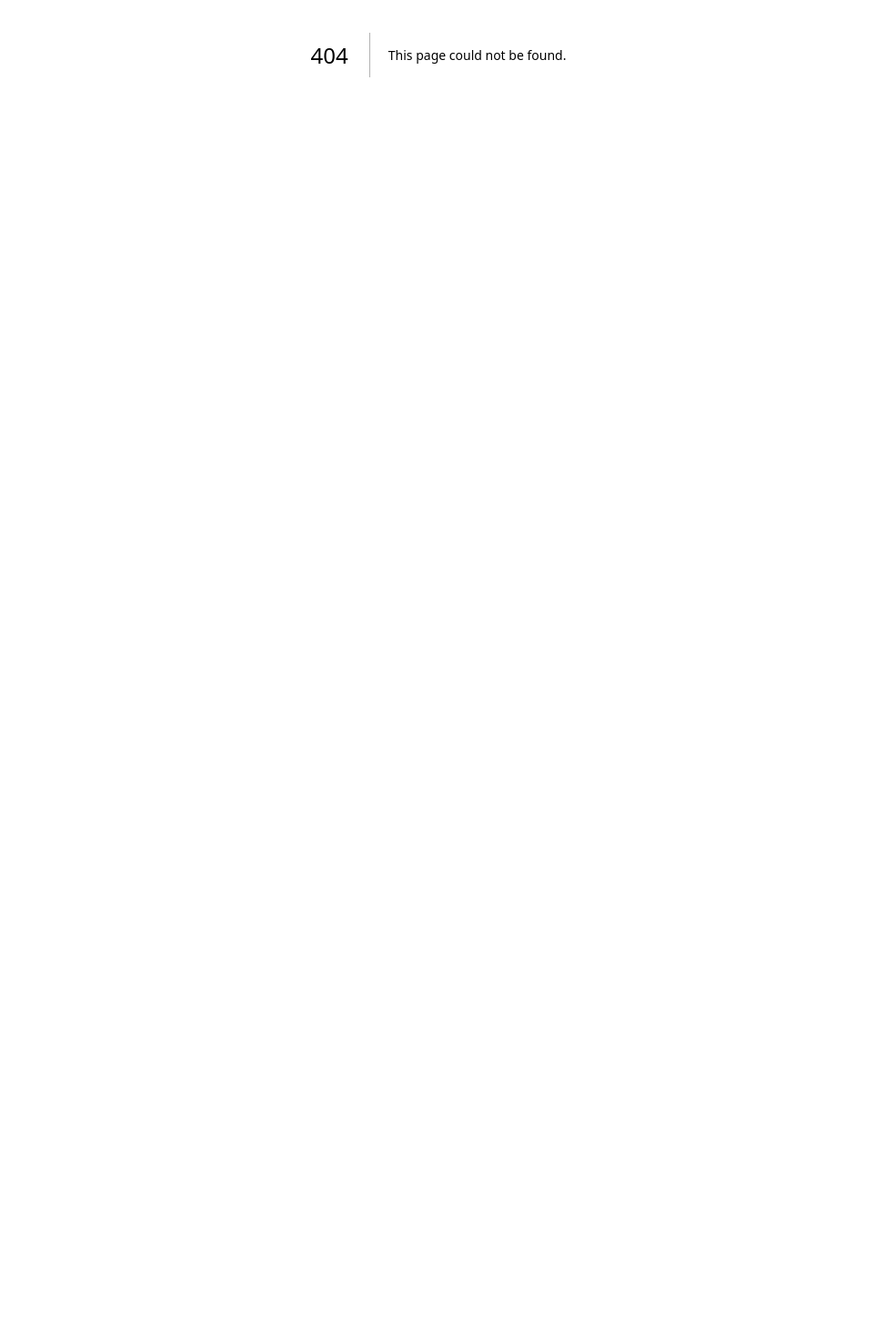
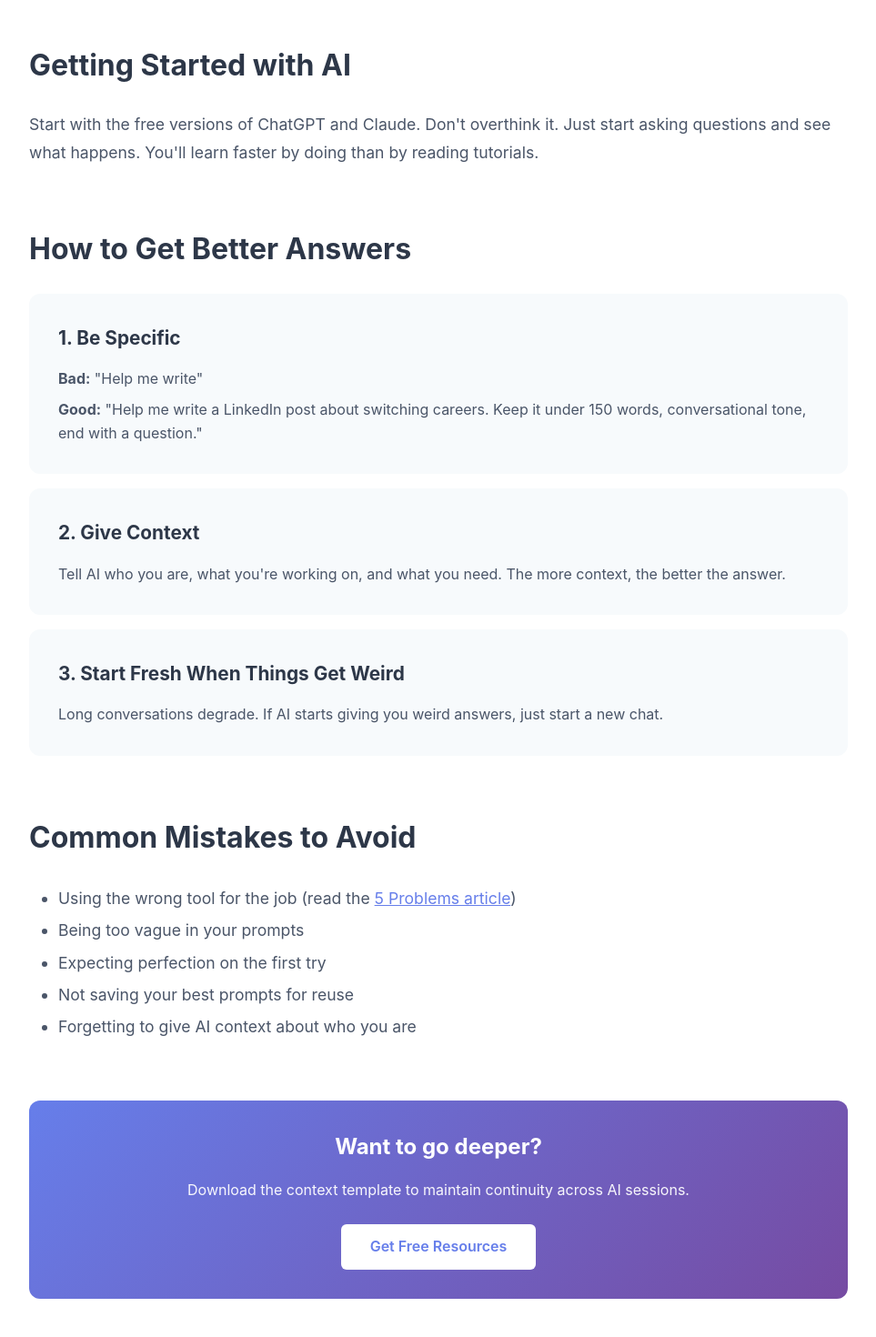
Before and after one commit to givemetheballai-debug/Buildwithjamie, a Next.js app: page /resources/explainers in a window 1280 px wide. Before the commit this address had no page. Shown: the part 340-1810 px from the top of the page at 91% size, without its empty margins (158-1121 px from the left). Before the commit the page ends 800 px from the top, so only its background shows below. Built offline with nearby package versions, Linux system fonts and the light colour scheme.

Commit message:
Add files via upload

```diff
--- /dev/null
+++ b/app/resources/explainers/page.js
@@ -0,0 +1,133 @@
+import Navigation from '../../../components/Navigation'
+import Footer from '../../../components/Footer'
+import Link from 'next/link'
+
+export default function Explainers() {
+  return (
+    <>
+      <Navigation />
+
+      {/* Hero */}
+      <div style={{
+        marginTop: '70px',
+        padding: '4rem 2rem',
+        textAlign: 'center',
+        background: 'linear-gradient(135deg, #667eea 0%, #764ba2 100%)',
+        color: 'white'
+      }}>
+        <h1 style={{fontSize: '3rem', marginBottom: '1rem'}}>AI Explainers</h1>
+        <p style={{fontSize: '1.2rem'}}>Practical tips from 6 months of heavy AI usage</p>
+      </div>
+
+      {/* Content */}
+      <section style={{padding: '4rem 2rem'}}>
+        <div style={{maxWidth: '900px', margin: '0 auto'}}>
+
+          {/* Getting Started */}
+          <div style={{marginBottom: '4rem'}}>
+            <h2 style={{fontSize: '2rem', marginBottom: '1.5rem', color: '#2d3748'}}>
+              Getting Started with AI
+            </h2>
+            <p style={{fontSize: '1.1rem', lineHeight: '1.8', color: '#4a5568', marginBottom: '1.5rem'}}>
+              Start with the free versions of ChatGPT and Claude. Don't overthink it. Just start asking questions and see what happens. You'll learn faster by doing than by reading tutorials.
+            </p>
+          </div>
+
+          {/* Best Practices */}
+          <div style={{marginBottom: '4rem'}}>
+            <h2 style={{fontSize: '2rem', marginBottom: '1.5rem', color: '#2d3748'}}>
+              How to Get Better Answers
+            </h2>
+            <div style={{
+              background: '#f7fafc',
+              padding: '2rem',
+              borderRadius: '12px',
+              marginBottom: '1rem'
+            }}>
+              <h3 style={{fontSize: '1.3rem', marginBottom: '1rem', color: '#2d3748'}}>
+                1. Be Specific
+              </h3>
+              <p style={{color: '#4a5568', marginBottom: '0.5rem'}}>
+                <strong>Bad:</strong> "Help me write"
+              </p>
+              <p style={{color: '#4a5568'}}>
+                <strong>Good:</strong> "Help me write a LinkedIn post about switching careers. Keep it under 150 words, conversational tone, end with a question."
+              </p>
+            </div>
+
+            <div style={{
+              background: '#f7fafc',
+              padding: '2rem',
+              borderRadius: '12px',
+              marginBottom: '1rem'
+            }}>
+              <h3 style={{fontSize: '1.3rem', marginBottom: '1rem', color: '#2d3748'}}>
+                2. Give Context
+              </h3>
+              <p style={{color: '#4a5568'}}>
+                Tell AI who you are, what you're working on, and what you need. The more context, the better the answer.
+              </p>
+            </div>
+
+            <div style={{
+              background: '#f7fafc',
+              padding: '2rem',
+              borderRadius: '12px'
+            }}>
+              <h3 style={{fontSize: '1.3rem', marginBottom: '1rem', color: '#2d3748'}}>
+                3. Start Fresh When Things Get Weird
+              </h3>
+              <p style={{color: '#4a5568'}}>
+                Long conversations degrade. If AI starts giving you weird answers, just start a new chat.
+              </p>
+            </div>
+          </div>
+
+          {/* Common Mistakes */}
+          <div style={{marginBottom: '4rem'}}>
+            <h2 style={{fontSize: '2rem', marginBottom: '1.5rem', color: '#2d3748'}}>
+              Common Mistakes to Avoid
+            </h2>
+            <ul style={{fontSize: '1.1rem', lineHeight: '2', color: '#4a5568', paddingLeft: '2rem'}}>
+              <li>Using the wrong tool for the job (read the <Link href="/blog/5-problems" style={{color: '#667eea', textDecoration: 'underline'}}>5 Problems article</Link>)</li>
+              <li>Being too vague in your prompts</li>
+              <li>Expecting perfection on the first try</li>
+              <li>Not saving your best prompts for reuse</li>
+              <li>Forgetting to give AI context about who you are</li>
+            </ul>
+          </div>
+
+          {/* Resources CTA */}
+          <div style={{
+            padding: '2rem',
+            background: 'linear-gradient(135deg, #667eea 0%, #764ba2 100%)',
+            borderRadius: '12px',
+            textAlign: 'center',
+            color: 'white'
+          }}>
+            <h3 style={{fontSize: '1.5rem', marginBottom: '1rem'}}>
+              Want to go deeper?
+            </h3>
+            <p style={{marginBottom: '1.5rem', opacity: '0.95'}}>
+              Download the context template to maintain continuity across AI sessions.
+            </p>
+            <Link href="/resources" style={{
+              display: 'inline-block',
+              padding: '0.75rem 2rem',
+              background: 'white',
+              color: '#667eea',
+              borderRadius: '6px',
+              textDecoration: 'none',
+              fontWeight: '600'
+            }}>
+              Get Free Resources
+            </Link>
+          </div>
+
+        </div>
+      </section>
+
+      <Footer />
+    </>
+  )
+}
```
